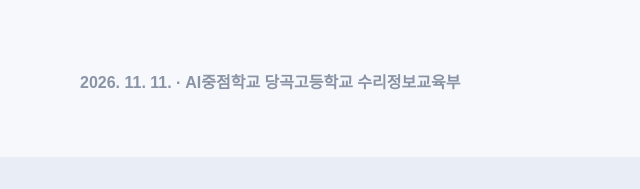
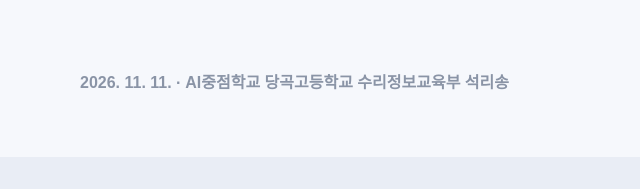
Before and after one commit to greatsong/dugeun-danggok-slides, a plain HTML site: page index.html in a window 1280 px wide. Shown: the part 603-792 px from the top of the page, 0-640 px from the left. Drawn offline with Linux system fonts and the light colour scheme; a web font is replaced by a local one.

Commit message:
1장 발표자 이름 추가
Co-Authored-By: Claude Opus 5.5 <noreply@anthropic.com>

```diff
--- a/index.html
+++ b/index.html
@@ -272,7 +272,7 @@ a.go.ghost{background:#fff;color:var(--blue);border:2px solid #c9d6fb;box-shadow
     <img class="mong pop" style="--d:1;left:650px;top:220px;height:120px" src="assets/mong/ttukttak.png" alt="">
     <img class="mong pop" style="--d:1.15;left:700px;top:30px;height:115px" src="assets/mong/arong.png" alt="">
   </div>
-  <div class="date rise" style="--d:1">2026. 11. 11. · AI중점학교 당곡고등학교 수리정보교육부</div>
+  <div class="date rise" style="--d:1">2026. 11. 11. · AI중점학교 당곡고등학교 수리정보교육부 석리송</div>
 </section>
 
 <!-- 2 학교의 고민 -->
```
